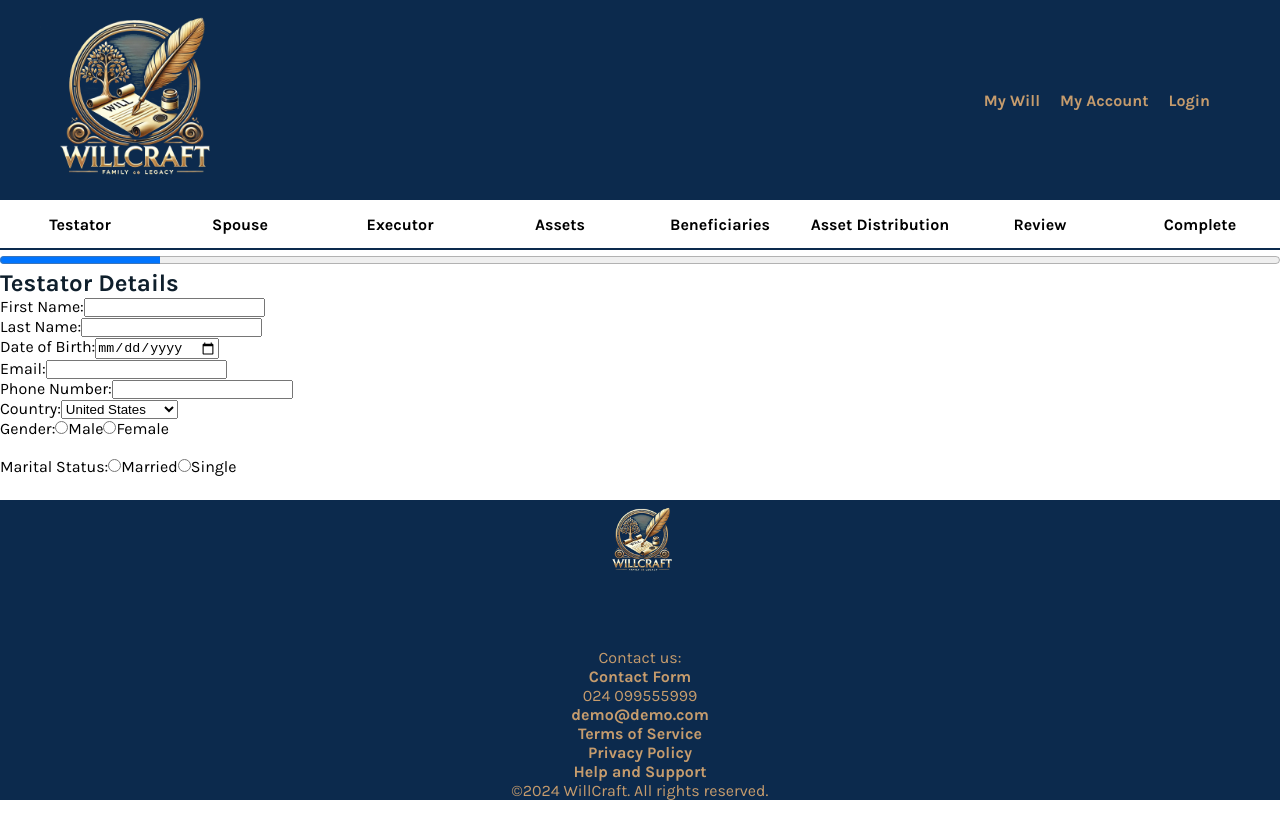
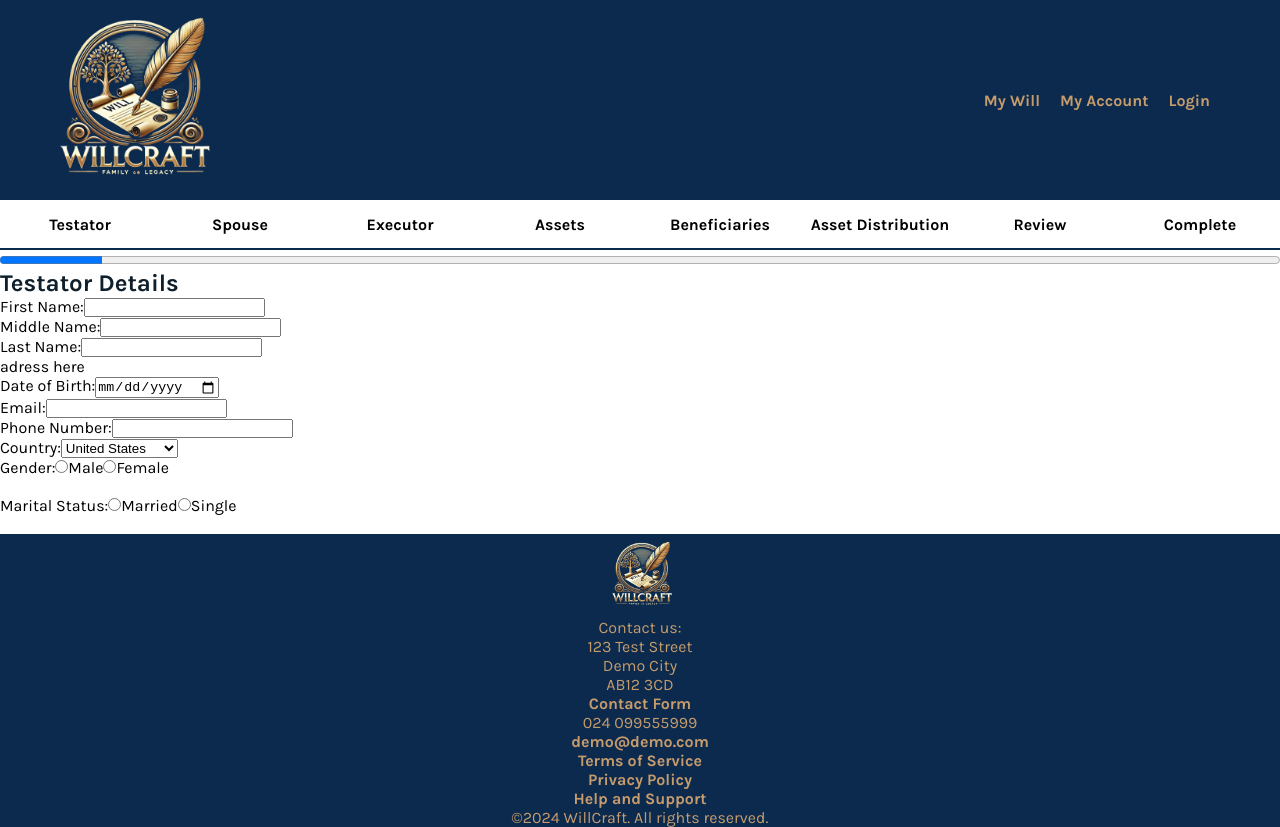
Before and after one commit to cotpetru24/willcraft_app, a React (Create React App) app in the folder frontend/: page /testator in a window 1280 px wide. Before the commit the page ends 800 px from the top, so only its background shows below. Built offline with nearby package versions, Linux system fonts and the light colour scheme.

Commit message:
added some extr fields

```diff
--- a/frontend/src/components/Footer.js
+++ b/frontend/src/components/Footer.js
@@ -24,7 +24,9 @@ const Footer = () => {
             </div>
             <div className='footer-container'>
                 <p>Contact us:</p>
-
+                <p>123 Test Street</p>
+                <p>Demo City</p>
+                <p>AB12 3CD</p>
 
                 <Link to='/'>
                     Contact Form
--- a/frontend/src/components/ProgressBar.js
+++ b/frontend/src/components/ProgressBar.js
@@ -42,7 +42,7 @@ const ProgressBar = () => {
             <Link to='/'>Complete</Link>
           </li>
         </ul>
-        <OrderProgressBar currentValue={0.125} maxValue={1} />
+        <OrderProgressBar currentValue={0.08} maxValue={1} />
       </div>
     </section>
   );
--- a/frontend/src/components/Spouse.js
+++ b/frontend/src/components/Spouse.js
@@ -7,7 +7,7 @@ const Spouse = () => {
         <>
             <section className="heading">
                 <h1>Spouse Details</h1>
-
+<p>do you want to Add spouse / partner btn</p>
                 <form action="/submit" method="post">
                     <label htmlFor="firstName">First Name:</label>
                     <input type="text" id="firstName" name="firstName" required /><br />
--- a/frontend/src/components/Testator.js
+++ b/frontend/src/components/Testator.js
@@ -14,10 +14,11 @@ const Testator = () => {
                 <form action="/submit" method="post">
                     <label htmlFor="firstName">First Name:</label>
                     <input type="text" id="firstName" name="firstName" required /><br />
-
+                    <label htmlFor="middleName">Middle Name:</label>
+                    <input type="text" id="middleName" name="middleName" required /><br />
                     <label htmlFor="lastName">Last Name:</label>
                     <input type="text" id="lastName" name="lastName" required /><br />
-
+<p>adress here</p>
                     <label htmlFor="dob">Date of Birth:</label>
                     <input type="date" id="dob" name="dob" required /><br />
 
```
